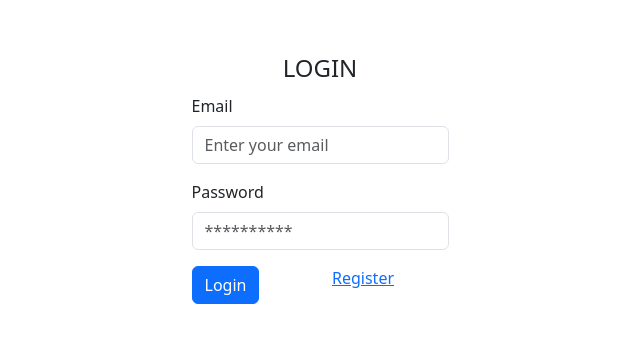
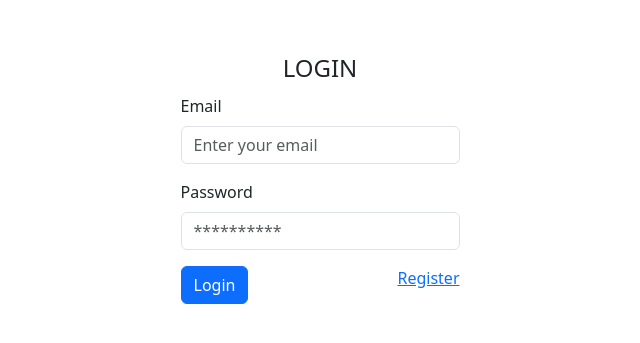
Before and after one commit to Peace-Apple/angieAuth, an Angular app: page /login in a window 1280 px wide. Shown: the part 223-566 px from the top of the page, without its empty margins (320-960 px from the left). Built offline with nearby package versions, Linux system fonts and the light colour scheme.

Commit message:
Make chnages

```diff
--- a/src/app/auth-form/auth-form.html
+++ b/src/app/auth-form/auth-form.html
@@ -1,4 +1,5 @@
 <div class="container d-flex align-items-center justify-content-center min-vh-100">
+    <div class="col-md-3 mx-auto">
         <form #authForm="ngForm" (ngSubmit)="onSubmit(authForm)">
             <fieldset>
                 <legend class="text-center">{{ isLoginMode ? 'LOGIN' : 'REGISTER' }}</legend>
@@ -49,12 +50,15 @@
                         class="btn btn-primary"
                     >{{ isLoginMode ? 'Login' : 'Register' }}</button>
                 </div>
-            <div class="col float-end">
+                <div class="col">
+                    <span class="float-end">
                         <a routerLink="/{{ isLoginMode ? 'register' : 'login' }}">
                             {{ isLoginMode ? 'Register' : 'Login' }}
                         </a>
+                    </span>
                 </div>
             </div>
             </fieldset>
         </form>
     </div>
+</div>
```
Lines whose indentation alone changed are shown as unchanged.
